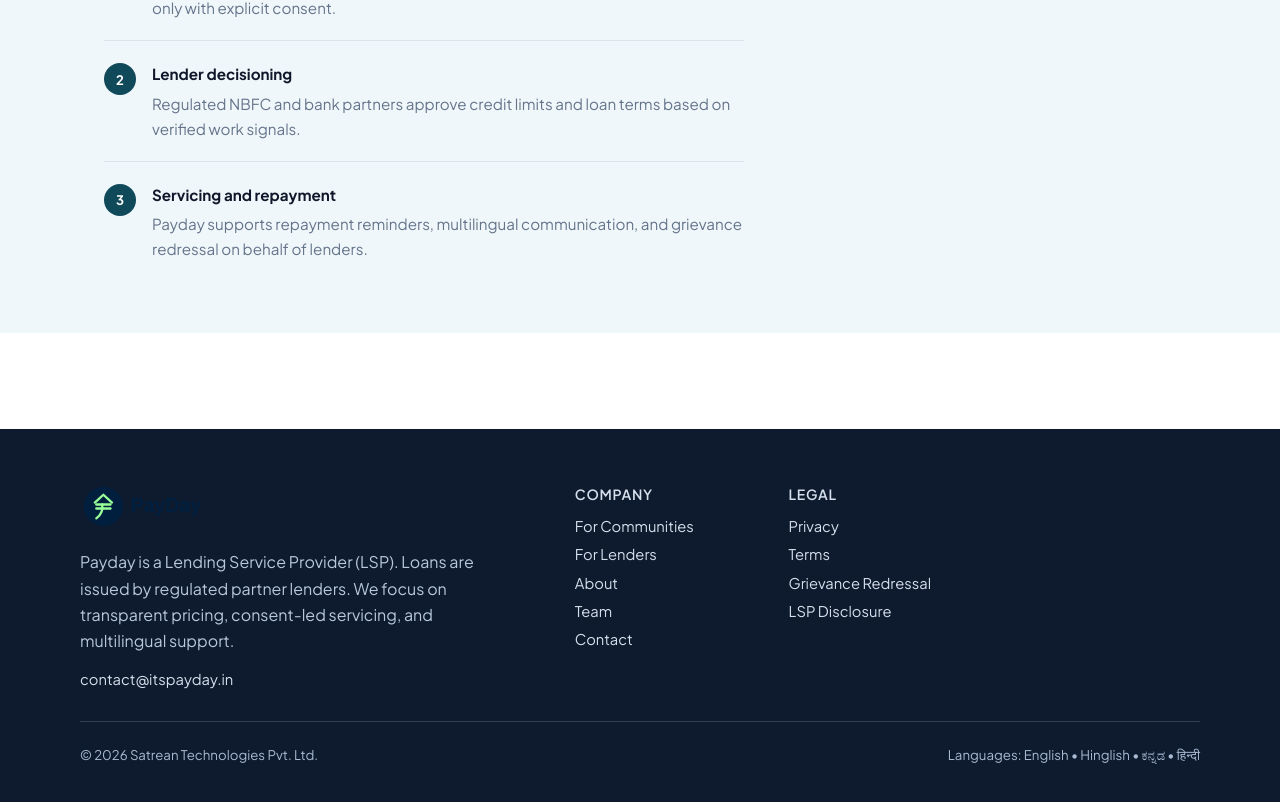
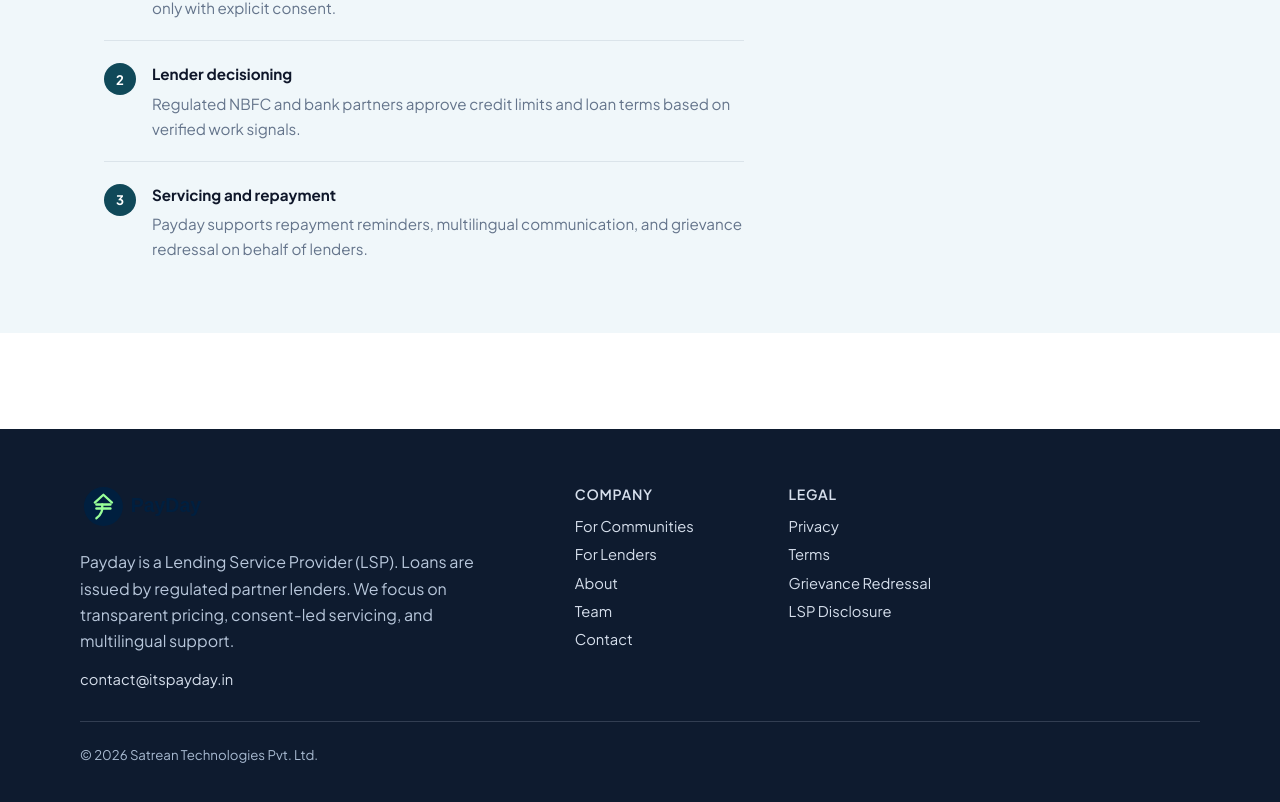
Before and after one commit to Payday-Tech/itspayday, a Next.js app: page /about in a window 1280 px wide. Shown: the part 1148-1950 px from the top of the page. Built offline with nearby package versions, Linux system fonts and the light colour scheme; no server answers.

Commit message:
Remove languages line from footer

```diff
--- a/components/Footer.tsx
+++ b/components/Footer.tsx
@@ -36,7 +36,6 @@
 
         <div className="footer-note">
           <span>&copy; 2026 Satrean Technologies Pvt. Ltd.</span>
-          <span>Languages: English • Hinglish • ಕನ್ನಡ • हिन्दी</span>
         </div>
       </div>
     </footer>
```
